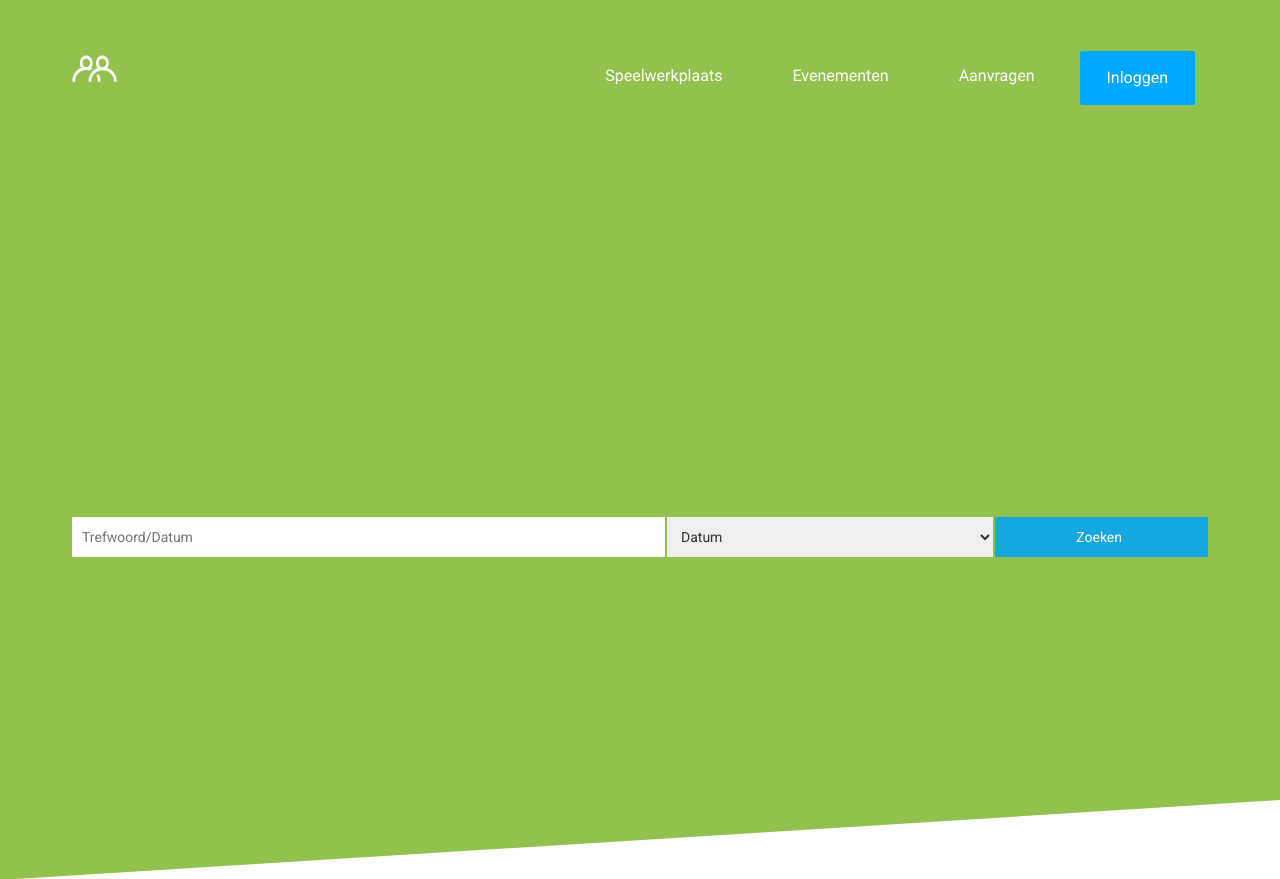
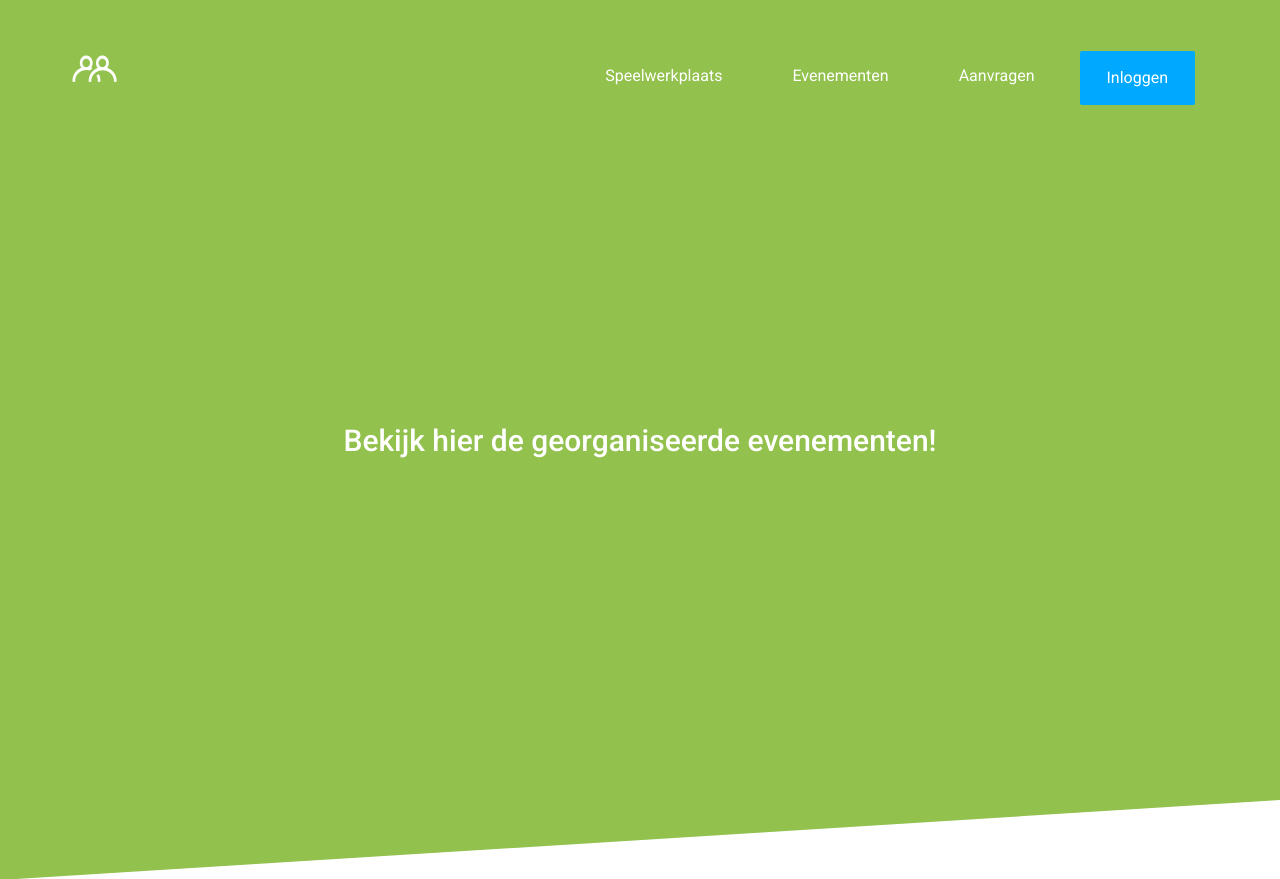
Before and after one commit to Nohsey/ontmoetingsplein, a PHP site: page /evenementen.php in a window 1280 px wide. Shown: the top 879 px of the page. Run offline with PHP 8.4, Linux system fonts and the light colour scheme; data that the repository does not hold is empty.

Commit message:
Fking override

```diff
--- a/inaweek/aanvraagEvenement.php
+++ b/inaweek/aanvraagEvenement.php
@@ -77,10 +77,13 @@ if(isset($_POST['btlogin']))
 				<ul class="nav navbar-nav navbar-right main-nav">
 					<li><a href="speelwerkplaats.php">Speelwerkplaats</a></li>
 					<li><a href="evenementen.php">Evenementen</a></li>
-					<li><a href="aanvraagEvenement.php">Aanvragen</a></li>
+					<li><a href="#intro">Aanvragen</a></li>
 <?php
 	if(isset($_SESSION['GId'])){
 		$user = $userData->GetFirstName() ." ". $userData->GetLastName();
+		if($user == "Rebecca Broens"){
+			echo "<li><a href='beheer.php'>Beheer</a></li>";
+		}
 		echo "<li><a href='profilepage.php' class='btn btn-blue'>$user &nbsp;<i class='fa fa-user' style='font-size:20px; vertical-align: middle;'></i></a></li>";
 	}
 	else{
--- a/inaweek/aanragenpagina.php
+++ b/inaweek/beheer.php
@@ -78,6 +78,7 @@ if(isset($_POST['btlogin']))
 					<li><a href="speelwerkplaats.php">Speelwerkplaats</a></li>
 					<li><a href="evenementen.php">Evenementen</a></li>
 					<li><a href="aanvraagEvenement.php">Aanvragen</a></li>
+					<li><a href='#intro'>Beheer</a></li>
 <?php
 	if(isset($_SESSION['GId'])){
 		$user = $userData->GetFirstName() ." ". $userData->GetLastName();
--- a/inaweek/evenementen.php
+++ b/inaweek/evenementen.php
@@ -76,11 +76,14 @@ if(isset($_POST['btlogin']))
 			<div class="collapse navbar-collapse" id="bs-example-navbar-collapse-1">
 				<ul class="nav navbar-nav navbar-right main-nav">
 					<li><a href="speelwerkplaats.php">Speelwerkplaats</a></li>
-					<li><a href="evenementen.php">Evenementen</a></li>
+					<li><a href="#intro">Evenementen</a></li>
 					<li><a href="aanvraagEvenement.php">Aanvragen</a></li>
 <?php
 	if(isset($_SESSION['GId'])){
 		$user = $userData->GetFirstName() ." ". $userData->GetLastName();
+		if($user == "Rebecca Broens"){
+			echo "<li><a href='beheer.php'>Beheer</a></li>";
+		}
 		echo "<li><a href='profilepage.php' class='btn btn-blue'>$user &nbsp;<i class='fa fa-user' style='font-size:20px; vertical-align: middle;'></i></a></li>";
 	}
 	else{
@@ -95,20 +98,15 @@ if(isset($_POST['btlogin']))
 	</nav>
 	<header id="intro">
 		<div class="container">
-			<form class="search_evenementen">
-				<table>
-					<tr>
-						<td><input type="text" placeholder="Trefwoord/Datum"></td>
-						<td>
-							<select id="search_on">
-                <option value="on_date">Datum</option>
-                <option value="on_word">Trefwoord</option>
-              </select>
-						</td>
-						<td><button value="search">Zoeken</button></td>
-					</tr>
-				</table>
-			</form>
+			<div class="table">
+				<div class="header-text">
+					<div class="row">
+						<div class="col-md-12 text-center">
+							<h3 class="white typed">Bekijk hier de georganiseerde evenementen!</h3>
+						</div>
+					</div>
+				</div>
+			</div>
 		</div>
 	</header>
 	<section>
--- a/inaweek/index.php
+++ b/inaweek/index.php
@@ -82,6 +82,9 @@ if(isset($_POST['btlogin']))
 <?php
 	if(isset($_SESSION['GId'])){
 		$user = $userData->GetFirstName() ." ". $userData->GetLastName();
+		if($user == "Rebecca Broens"){
+			echo "<li><a href='beheer.php'>Beheer</a></li>";
+		}
 		echo "<li><a href='profilepage.php' class='btn btn-blue'>$user &nbsp;<i class='fa fa-user' style='font-size:20px; vertical-align: middle;'></i></a></li>";
 	}
 	else{
--- a/inaweek/registreren.php
+++ b/inaweek/registreren.php
@@ -64,6 +64,9 @@ $loginData = new Login();
 <?php
 	if(isset($_SESSION['GId'])){
 		$user = $userData->GetFirstName() ." ". $userData->GetLastName();
+		if($user == "Rebecca Broens"){
+			echo "<li><a href='beheer.php'>Beheer</a></li>";
+		}
 		echo "<li><a href='profilepage.php' class='btn btn-blue'>$user &nbsp;<i class='fa fa-user' style='font-size:20px; vertical-align: middle;'></i></a></li>";
 	}
 	else{
--- a/inaweek/speelwerkplaats.php
+++ b/inaweek/speelwerkplaats.php
@@ -82,6 +82,9 @@ if(isset($_POST['btlogin']))
 <?php
 	if(isset($_SESSION['GId'])){
 		$user = $userData->GetFirstName() ." ". $userData->GetLastName();
+		if($user == "Rebecca Broens"){
+			echo "<li><a href='beheer.php'>Beheer</a></li>";
+		}
 		echo "<li><a href='profilepage.php' class='btn btn-blue'>$user &nbsp;<i class='fa fa-user' style='font-size:20px; vertical-align: middle;'></i></a></li>";
 	}
 	else{
@@ -116,7 +119,8 @@ if(isset($_POST['btlogin']))
 				<div class="col-md-12">
 						<div class="intro-table intro-table-first" style="width: 100%; height:100%; background: #15A7E1; padding: 20px 70px; margin-bottom: -200px;">
 						<h3 class="white heading" style="text-align: center;">Wie zijn wij?</h3>
-						<iframe src="https://www.google.com/maps/embed?pb=!1m18!1m12!1m3!1d19885.292604308703!2d5.616304803628366!3d51.46436971101715!2m3!1f0!2f0!3f0!3m2!1i1024!2i768!4f13.1!3m3!1m2!1s0x47c726b3801db4ff%3A0xdf27f4829c2c3121!2sBrandevoort!5e0!3m2!1snl!2snl!4v1478771760600" width="100%" frameborder="0" style="border:0; min-height:400px; padding-bottom:40px;" allowfullscreen></iframe>
+						<p style="color:white;">Wij zijn de Speelwerkplaats, een leuke en vooral leerzame speeltuin voor jong en oud. Wij organiseren verschillende activiteiten voor iedereen. Ook ouders zijn van harte welkom om een drankje te nemen.</p>
+						<iframe src="https://www.google.com/maps/embed?pb=!1m18!1m12!1m3!1d19885.292604308703!2d5.616304803628366!3d51.46436971101715!2m3!1f0!2f0!3f0!3m2!1i1024!2i768!4f13.1!3m3!1m2!1s0x47c726b3801db4ff%3A0xdf27f4829c2c3121!2sBrandevoort!5e0!3m2!1snl!2snl!4v1478771760600" width="100%" frameborder="0" style="border:0; min-height:400px; padding: 40px 0px 40px 0px;" allowfullscreen></iframe>
 					</div>
 				</div>
 			</div>
```
Also changed, not shown: inaweek/profilepage.php (+4 -3 lines).
